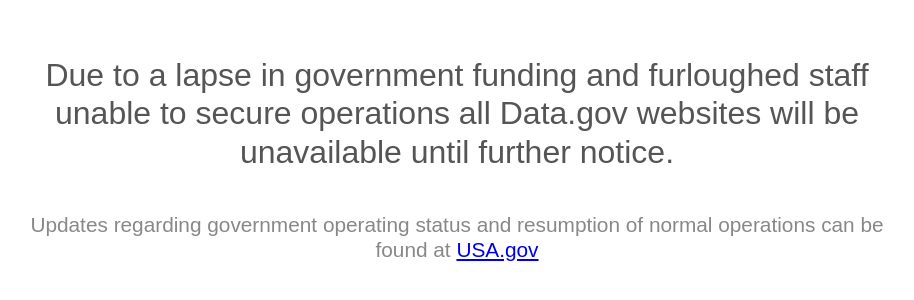
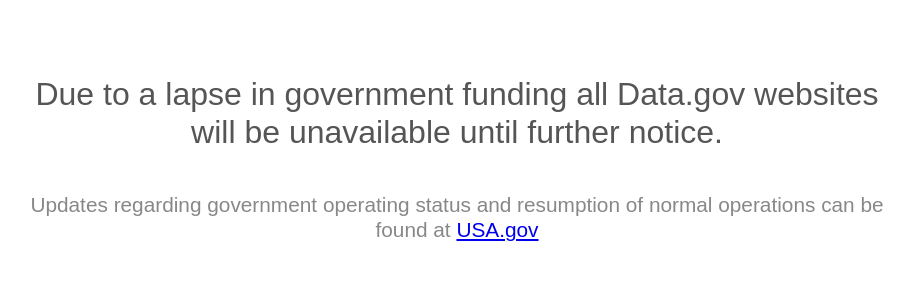
Before and after one commit to GSA/datagov-filestore-landing, a plain HTML site: page index.html in a window 1280 px wide. Shown: the part 220-520 px from the top of the page, without its empty margins (183-1097 px from the left). Drawn offline with Linux system fonts and the light colour scheme.

Commit message:
Update shutdown text

```diff
--- a/index.html
+++ b/index.html
@@ -88,7 +88,7 @@
 
         <!-- Add your site or application content here -->
         <div class="container">
-        <h1>Due to a lapse in government funding and furloughed staff unable to secure operations all Data.gov websites will be unavailable until further notice.</h1>
+        <h1>Due to a lapse in government funding all Data.gov websites will be unavailable until further notice.</h1>
         <p>
             Updates regarding government operating status and resumption of normal operations can be found at <a href="https://www.usa.gov">USA.gov</a></p>
         </div>
```
